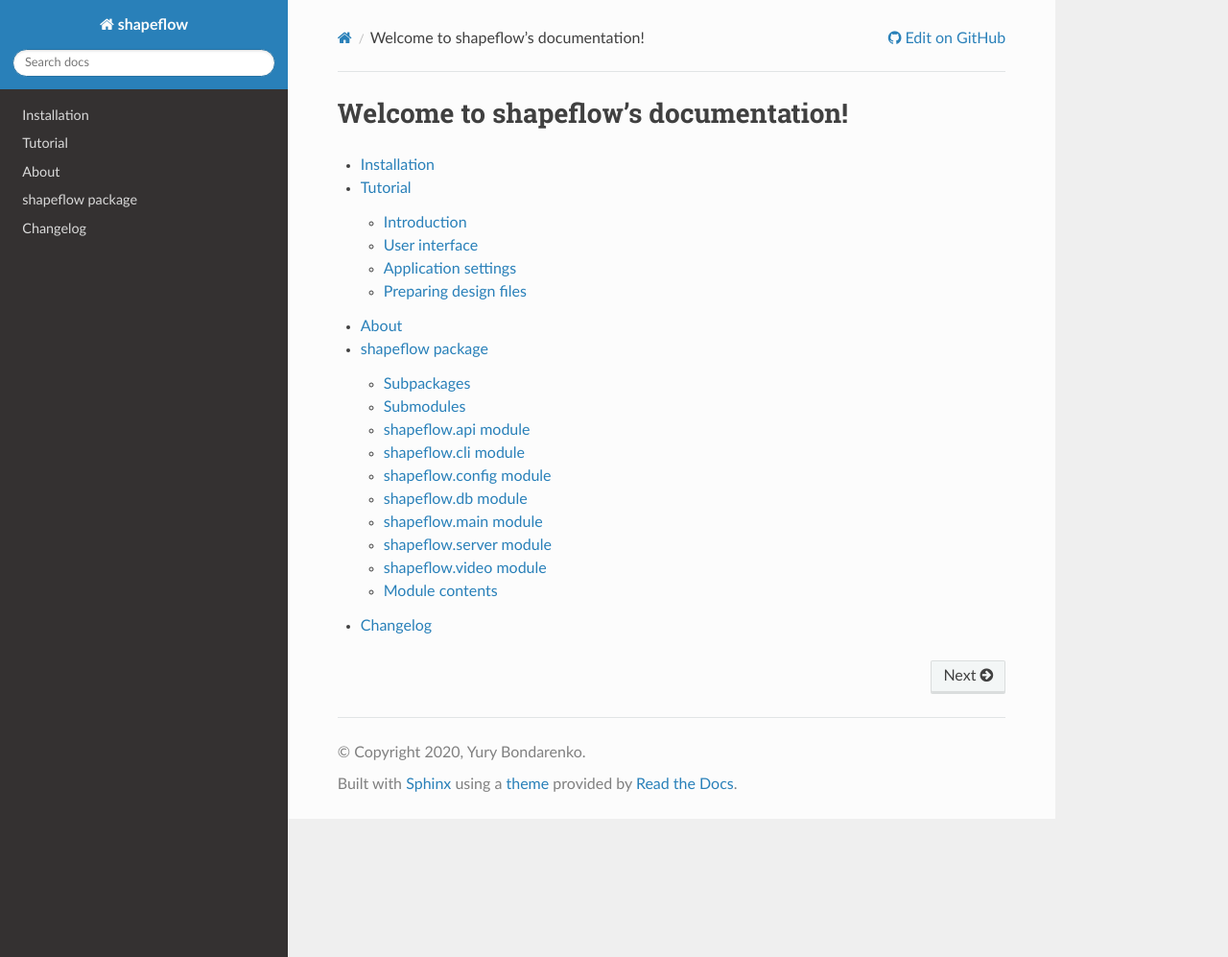
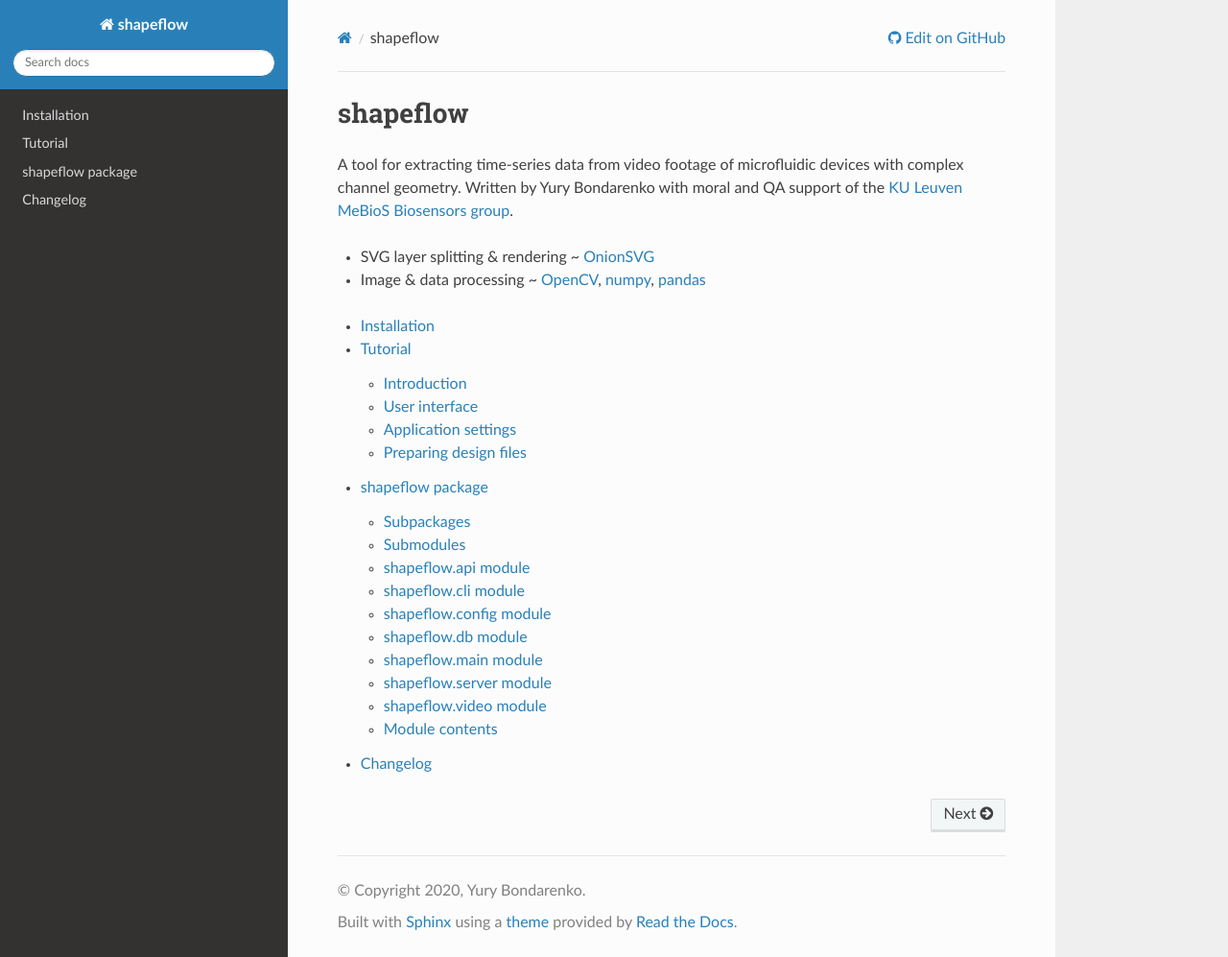
Before and after one commit to ybnd/shapeflow, a Sphinx documentation site: the page built from docs/source/index.rst, in a window 1280 px wide and 997 px high. Shown: the whole window at 96% size. Built offline with Sphinx 7.4.7 and the Read the Docs theme 2.0.0, drawn with Linux system fonts in a browser that asks for light colours.

Commit message:
Move about.rst stuff to index.rst

```diff
--- a/docs/source/index.rst
+++ b/docs/source/index.rst
@@ -3,8 +3,14 @@
    You can adapt this file completely to your liking, but it should at least
    contain the root `toctree` directive.
 
-Welcome to shapeflow's documentation!
-===================================
+shapeflow
+=========
+
+A tool for extracting time-series data from video footage of microfluidic devices with complex channel geometry.
+Written by Yury Bondarenko with moral and QA support of the `KU Leuven MeBioS Biosensors group <https://www.biw.kuleuven.be/biosyst/mebios/biosensors-group>`_.
+
+- SVG layer splitting & rendering ~ `OnionSVG <https://github.com/ybnd/OnionSVG>`_
+- Image & data processing ~ `OpenCV <https://opencv.org/>`_, `numpy <https://numpy.org/>`_, `pandas <https://pandas.pydata.org/>`_
 
 
 .. toctree::
@@ -12,6 +18,5 @@
 
    installation
    tutorial
-   about
    shapeflow
    changelog
```
Also changed, not shown: docs/source/about.rst (deleted, +0 -7 lines).
